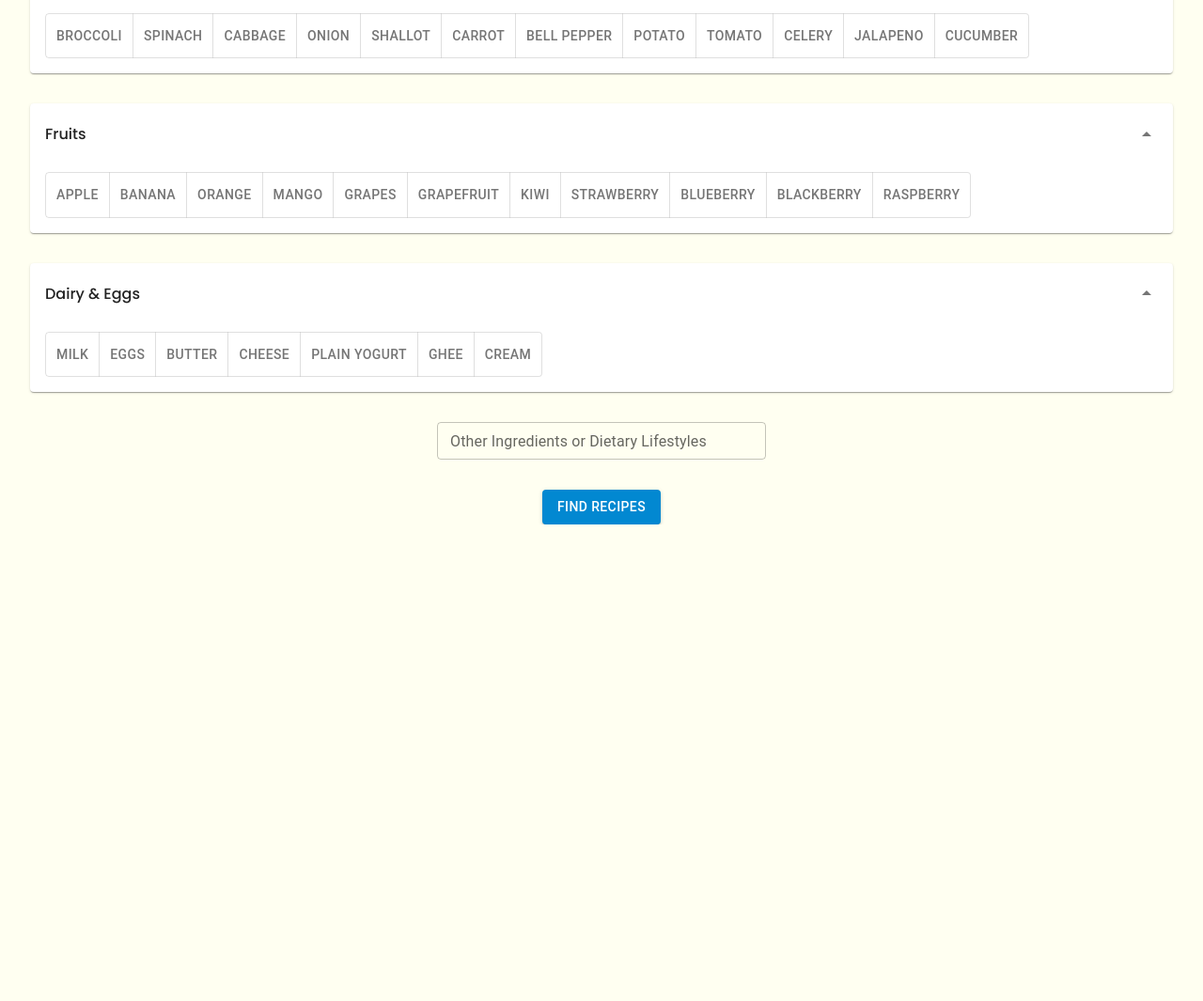
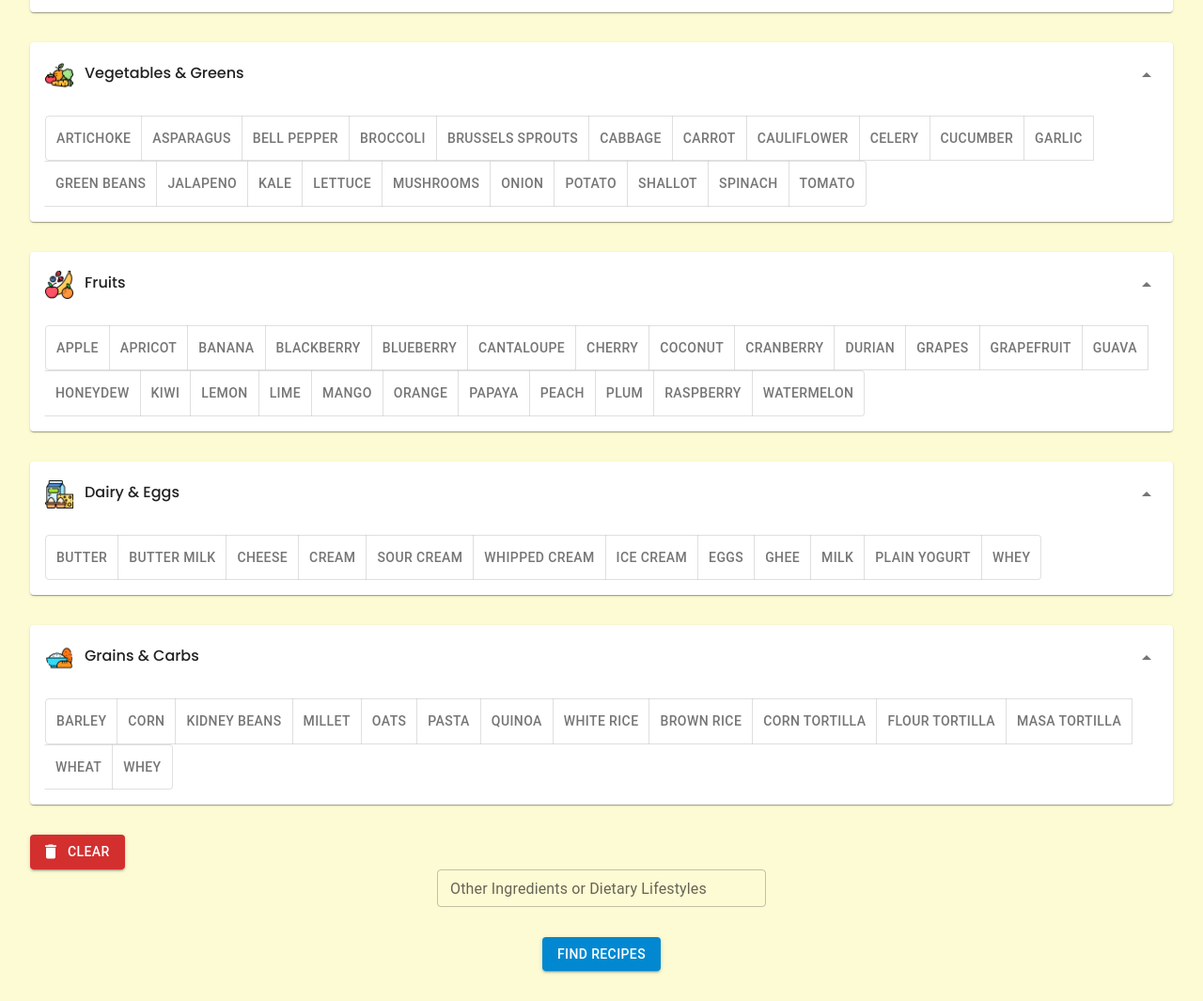
Before and after one commit to sohan-bhat/Foodify, a React app: page /recipes in a window 1280 px wide. Shown: the part 309-1374 px from the top of the page at 94% size. Before the commit the page ends 867 px from the top, so only its background shows below. Built offline with nearby package versions, Linux system fonts and the light colour scheme; no server answers; what groq-sdk would draw is missing.

Commit message:
Added most common ingredients for each category; Added clear all button; Made AI response smaller and simpler; Added icons for the Accordion Summary;

```diff
--- a/src/App.css
+++ b/src/App.css
@@ -8,7 +8,8 @@
 }
 
 body {
-  background-color: #FFFFF1;
+  background-color: #FDFBD4;
+  /* background-image: url("https://media.istockphoto.com/id/515373062/vector/food-seamless-background.jpg?s=612x612&w=0&k=20&c=hexa_lBms2zsFxEHASUeYhNu17i8JfV3TGOoDark-tk="); */
 }
 
 /* HEADER */
@@ -20,16 +21,21 @@ i h1 {
 
 .header-slogan {
   font-family: "Poppins";
-  font-size: 1.5pc;
+  font-size: 2pc;
   letter-spacing: 5px;
   padding-left: 2%;
   padding-top: 2%;
   display: flex;
+  text-align: center;
   justify-content: center;
   color: tomato;
 }
 
 @media screen and (max-width: 812px) {
+  .ingredients-slogan {
+    font-size: 1.5pc;
+  }
+
   i h1 {
     font-size: 1.5pc;
   }
@@ -40,7 +46,7 @@ i h1 {
   }
 
   .header-slogan {
-    font-size: 15px;
+    font-size: 1.5pc;
     letter-spacing: 2px;
   }
 }
@@ -84,12 +90,42 @@ i h1 {
 .find-recipes-btn {
   display: flex;
   justify-content: center;
+  padding-bottom: 2pc;
 }
 
 #outlined-basic {
   display: flex;
   justify-content: center;
   padding-bottom: 2pc;
+}
+
+.ingredients-slogan {
+  display: flex;
+  justify-content: center;
+  text-align: center;
+  font-family: "Poppins";
+  font-size: 2pc;
+  letter-spacing: 5px;
+  color: tomato;
+  padding: 2% 0 2% 0;
+}
+
+.clear-all-btn {
+  display: flex;
+  justify-content: flex-start;
+  margin: 0 0 0 2pc;
+}
+
+@media screen and (max-width: 901px) {
+  .clear-all-btn {
+    display: flex;
+    justify-content: center;
+    margin: 0 0 2pc;
+  }
+}
+
+.ingredients-container img {
+  margin-right: 0.75pc;
 }
 
 /* Response Cover */
@@ -101,6 +137,7 @@ i h1 {
   margin: 1% 20%;
   animation: fade-up-response 1.5s;
   margin-top: 2pc;
+  margin-bottom: 3pc;
 }
 
 .response-cover p {
--- a/src/content/home/SplashPage.js
+++ b/src/content/home/SplashPage.js
@@ -4,9 +4,9 @@ import React from 'react';
 const SplashPage = () => {
     return (
         <>
-            <h1 className='header-slogan'>Turn Ingredients into Inspiration: Discover Recipes with What You Have!</h1>
+            <h1 className='header-slogan'>Turn Ingredients into Inspiration: <br /> Discover Recipes with What You Have!</h1>
             <div className='add-ingredients-btn'>
-                <Button href='/recipes' variant='contained'>Start Adding ingredients →</Button>
+                <Button href='/recipes' variant='contained'>Get Started Now →</Button>
             </div>
         </>
     );
--- a/src/content/recipe/IngredientsList.js
+++ b/src/content/recipe/IngredientsList.js
@@ -1,5 +1,5 @@
 import { Accordion, AccordionDetails, AccordionSummary, Button, TextField, ToggleButton, ToggleButtonGroup } from '@mui/material';
-import { ArrowDropDown } from '@mui/icons-material';
+import { ArrowDropDown, Delete } from '@mui/icons-material';
 import React, { useEffect } from 'react';
 import { getGroqChatCompletion } from '../../tools/aiTools';
 import Markdown from 'react-markdown'
@@ -28,6 +28,10 @@ const IngredientsList = () => {
         })
     }
 
+    const handleClear = (event) => {
+        setAlignment()
+    }
+
     useEffect(() => {
         if (bottomOfPanelRef.current) {
             bottomOfPanelRef.current.scrollIntoView({behavior: "smooth"})
@@ -36,11 +40,12 @@ const IngredientsList = () => {
 
     return (
         <>
+        <h2 className='ingredients-slogan'>Just Click on Your Ingredients and Start Finding Recipes!</h2>
         <div className='ingredients-container'>
             <div className='pantry-essentials' id='flex-item'>
                 <Accordion defaultExpanded>
                     <AccordionSummary expandIcon={<ArrowDropDown />}>
-                        Pantry Essentials
+                        <img src={require('../../icons/pantry.png')} width={30} height={30}/> Pantry Essentials
                     </AccordionSummary>
                     <AccordionDetails>
                         <ToggleButtonGroup
@@ -67,7 +72,7 @@ const IngredientsList = () => {
             <div className='vegetables-greens' id='flex-item'>
                 <Accordion defaultExpanded>
                     <AccordionSummary expandIcon={<ArrowDropDown />}>
-                        Vegetables & Greens
+                        <img src={require('../../icons/vegetables.png')} width={30} height={30}/> Vegetables & Greens
                     </AccordionSummary>
                     <AccordionDetails>
                         <ToggleButtonGroup
@@ -76,18 +81,27 @@ const IngredientsList = () => {
                             onChange={handleChange}
                             id='group-buttons'
                         >
+                            <ToggleButton value={"artichoke"}>artichoke</ToggleButton>
+                            <ToggleButton value={"asparagus"}>asparagus</ToggleButton>
+                            <ToggleButton value={"bell pepper"}>Bell Pepper</ToggleButton>
                             <ToggleButton value={"broccoli"}>Broccoli</ToggleButton>
+                            <ToggleButton value={"brussels sprouts"}>brussels sprouts</ToggleButton>
+                            <ToggleButton value={"cabbage"}>Cabbage</ToggleButton>
+                            <ToggleButton value={"carrot"}>Carrot</ToggleButton>
+                            <ToggleButton value={"cauliflower"}>cauliflower</ToggleButton>
+                            <ToggleButton value={"celery"}>Celery</ToggleButton>
+                            <ToggleButton value={"cucumber"}>Cucumber</ToggleButton>
+                            <ToggleButton value={"garlic"}>garlic</ToggleButton>
+                            <ToggleButton value={"green beans"}>green beans</ToggleButton>
+                            <ToggleButton value={"jalapeno"}>Jalapeno</ToggleButton>
+                            <ToggleButton value={"kale"}>kale</ToggleButton>
+                            <ToggleButton value={"lettuce"}>lettuce</ToggleButton>
+                            <ToggleButton value={"mushrooms"}>mushrooms</ToggleButton>
+                            <ToggleButton value={"onion"}>Onion</ToggleButton>
+                            <ToggleButton value={"potato"}>Potato</ToggleButton>
+                            <ToggleButton value={"shallot"}>Shallot</ToggleButton>
                             <ToggleButton value={"spinach"}>Spinach</ToggleButton>
-                            <ToggleButton value={"cabbage"}>Cabbage</ToggleButton>
-                            <ToggleButton value={"onion"}>Onion</ToggleButton>
-                            <ToggleButton value={"shallot"}>Shallot</ToggleButton>
-                            <ToggleButton value={"carrot"}>Carrot</ToggleButton>
-                            <ToggleButton value={"bell pepper"}>Bell Pepper</ToggleButton>
-                            <ToggleButton value={"potato"}>Potato</ToggleButton>
-                            <ToggleButton value={"tomato"}>Tomato</ToggleButton>
-                            <ToggleButton value={"celery"}>Celery</ToggleButton>
-                            <ToggleButton value={"jalapeno"}>Jalapeno</ToggleButton>
-                            <ToggleButton value={"cucumber"}>Cucumber</ToggleButton>
+                            <ToggleButton value={"tomato"}>tomato</ToggleButton>
                         </ToggleButtonGroup>
                     </AccordionDetails>
                 </Accordion>
@@ -95,7 +109,7 @@ const IngredientsList = () => {
             <div className='fruits' id='flex-item'>
                 <Accordion defaultExpanded>
                     <AccordionSummary expandIcon={<ArrowDropDown />}>
-                        Fruits
+                       <img src={require('../../icons/fruits.png')} width={30} height={30}/> Fruits
                     </AccordionSummary>
                     <AccordionDetails>
                         <ToggleButtonGroup
@@ -105,16 +119,29 @@ const IngredientsList = () => {
                             id='group-buttons'
                         >
                             <ToggleButton value={"apple"}>Apple</ToggleButton>
+                            <ToggleButton value={"apricot"}>apricot</ToggleButton>
                             <ToggleButton value={"banana"}>Banana</ToggleButton>
-                            <ToggleButton value={"orange"}>Orange</ToggleButton>
-                            <ToggleButton value={"mango"}>Mango</ToggleButton>
+                            <ToggleButton value={"blackberry"}>Blackberry</ToggleButton>
+                            <ToggleButton value={"blueberry"}>Blueberry</ToggleButton>
+                            <ToggleButton value={"cantaloupe"}>cantaloupe</ToggleButton>
+                            <ToggleButton value={"cherry"}>cherry</ToggleButton>
+                            <ToggleButton value={"coconut"}>coconut</ToggleButton>
+                            <ToggleButton value={"cranberry"}>cranberry</ToggleButton>
+                            <ToggleButton value={"durian"}>durian</ToggleButton>
                             <ToggleButton value={"grapes"}>Grapes</ToggleButton>
                             <ToggleButton value={"grapefruit"}>Grapefruit</ToggleButton>
+                            <ToggleButton value={"guava"}>guava</ToggleButton>
+                            <ToggleButton value={"honeydew"}>honeydew</ToggleButton>
                             <ToggleButton value={"kiwi"}>Kiwi</ToggleButton>
-                            <ToggleButton value={"strawberry"}>Strawberry</ToggleButton>
-                            <ToggleButton value={"blueberry"}>Blueberry</ToggleButton>
-                            <ToggleButton value={"blackberry"}>Blackberry</ToggleButton>
+                            <ToggleButton value={"lemon"}>lemon</ToggleButton>
+                            <ToggleButton value={"lime"}>lime</ToggleButton>
+                            <ToggleButton value={"mango"}>Mango</ToggleButton>
+                            <ToggleButton value={"orange"}>Orange</ToggleButton>
+                            <ToggleButton value={"papaya"}>papaya</ToggleButton>
+                            <ToggleButton value={"peach"}>peach</ToggleButton>
+                            <ToggleButton value={"plum"}>plum</ToggleButton>
                             <ToggleButton value={"raspberry"}>Raspberry</ToggleButton>
+                            <ToggleButton value={"watermelon"}>watermelon</ToggleButton>
                         </ToggleButtonGroup>
                     </AccordionDetails>
                 </Accordion>
@@ -122,7 +149,7 @@ const IngredientsList = () => {
             <div className='dairy-egg' id='flex-item'>
                 <Accordion defaultExpanded>
                     <AccordionSummary expandIcon={<ArrowDropDown />}>
-                        Dairy & Eggs
+                        <img src={require('../../icons/dairy-eggs.png')} width={30} height={30}/> Dairy & Eggs
                     </AccordionSummary>
                     <AccordionDetails>
                         <ToggleButtonGroup
@@ -131,17 +158,55 @@ const IngredientsList = () => {
                             onChange={handleChange}
                             id='group-buttons'
                         >
+                            <ToggleButton value={"butter"}>Butter</ToggleButton>
+                            <ToggleButton value={"butter milk"}>Butter milk</ToggleButton>
+                            <ToggleButton value={"cheese"}>Cheese</ToggleButton>
+                            <ToggleButton value={"cream"}>Cream</ToggleButton>
+                            <ToggleButton value={"sour cream"}>sour cream</ToggleButton>
+                            <ToggleButton value={"whipped cream"}>whipped cream</ToggleButton>
+                            <ToggleButton value={"ice cream"}>ice cream</ToggleButton>
+                            <ToggleButton value={"eggs"}>Eggs</ToggleButton>
+                            <ToggleButton value={"ghee"}>Ghee</ToggleButton>
                             <ToggleButton value={"milk"}>Milk</ToggleButton>
-                            <ToggleButton value={"eggs"}>Eggs</ToggleButton>
-                            <ToggleButton value={"butter"}>Butter</ToggleButton>
-                            <ToggleButton value={"cheese"}>Cheese</ToggleButton>
                             <ToggleButton value={"plain yogurt"}>Plain Yogurt</ToggleButton>
-                            <ToggleButton value={"ghee"}>Ghee</ToggleButton>
-                            <ToggleButton value={"cream"}>Cream</ToggleButton>
+                            <ToggleButton value={"whey"}>whey</ToggleButton>
                         </ToggleButtonGroup>
                     </AccordionDetails>
                 </Accordion>
             </div>
+            <div className='grains-carbs' id='flex-item'>
+                <Accordion defaultExpanded>
+                    <AccordionSummary expandIcon={<ArrowDropDown />}>
+                        <img src={require('../../icons/grains-carbs.png')} width={30} height={30}/> Grains & Carbs
+                    </AccordionSummary>
+                    <AccordionDetails>
+                        <ToggleButtonGroup
+                            color="info"
+                            value={alignment}
+                            onChange={handleChange}
+                            id='group-buttons'
+                        >
+                            <ToggleButton value={"barley"}>barley</ToggleButton>
+                            <ToggleButton value={"corn"}>corn</ToggleButton>
+                            <ToggleButton value={"kidney beans"}>kidney beans</ToggleButton>
+                            <ToggleButton value={"millet"}>millet</ToggleButton>
+                            <ToggleButton value={"oats"}>oats</ToggleButton>
+                            <ToggleButton value={"pasta"}>pasta</ToggleButton>
+                            <ToggleButton value={"quinoa"}>quinoa</ToggleButton>
+                            <ToggleButton value={"white rice"}>white rice</ToggleButton>
+                            <ToggleButton value={"brown rice"}>brown rice</ToggleButton>
+                            <ToggleButton value={"Corn Tortilla"}>Corn Tortilla</ToggleButton>
+                            <ToggleButton value={"Flour Tortilla"}>Flour Tortilla</ToggleButton>
+                            <ToggleButton value={"masa Tortilla"}>masa Tortilla</ToggleButton>
+                            <ToggleButton value={"wheat"}>wheat</ToggleButton>
+                            <ToggleButton value={"whey"}>whey</ToggleButton>
+                        </ToggleButtonGroup>
+                    </AccordionDetails>
+                </Accordion>
+            </div>
+        </div>
+        <div className='clear-all-btn'>
+            <Button startIcon={<Delete />} onClick={handleClear} variant='contained' color='error'>Clear</Button>
         </div>
         <div id='outlined-basic'><TextField onChange={handleInputChange} color='success' style={{ width: "350px" }} label="Other Ingredients or Dietary Lifestyles" variant="outlined" size='small'/></div>
         <div className='find-recipes-btn'>
--- a/src/tools/aiTools.js
+++ b/src/tools/aiTools.js
@@ -11,7 +11,7 @@ export async function getGroqChatCompletion(userInput) {
       },
       {
         role: "system",
-        content: "You are a robot that tells the user what recipes can be made-not how to do them-ONLY using the ingredients the user mentions. Make sure to add a lot of formatting in the text. For each recipe idea, make it bold. Add some spaces between the new lines. DO NOT add a \"note\" at the end."
+        content: "You are a robot that tells the user what recipes can be made-not how to do them-ONLY using the ingredients the user mentions. Make sure to add formatting in the text. For each recipe idea, make it bold. Add some spaces between the new lines. DO NOT add a \"note\" at the end. Include 3 - 4 recipe ideas."
       }
     ],
     model: "llama3-8b-8192",
```
Also changed, not shown: src/icons/dairy-eggs.png (added), src/icons/fruits.png (added), src/icons/grains-carbs.png (added), src/icons/pantry.png (added), src/icons/vegetables.png (added).
